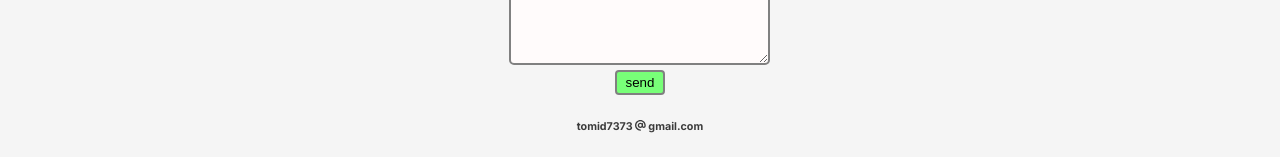
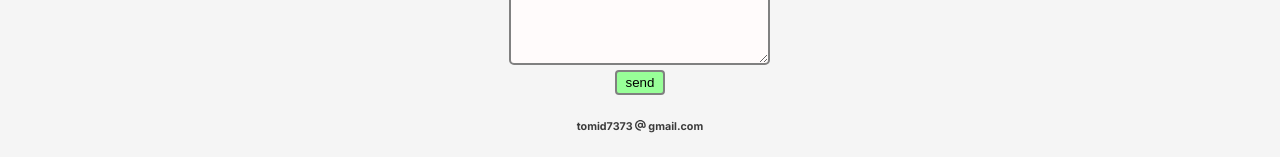
Before and after one commit to OmidTahmasbi1994/my-website, a React (Create React App) app: page /my-website/contact in a window 1280 px wide. Shown: the part 416-573 px from the top of the page. Built offline with nearby package versions, Linux system fonts and the light colour scheme.

Commit message:
commit (14)

```diff
--- a/src/App.css
+++ b/src/App.css
@@ -146,7 +146,7 @@
   margin-top: 5px;
   border: 2px solid gray;
   border-radius: 4px;
-  background: rgb(120, 255, 120);
+  background: rgb(152, 255, 152);
   color: black;
   cursor: pointer;
 }
```
